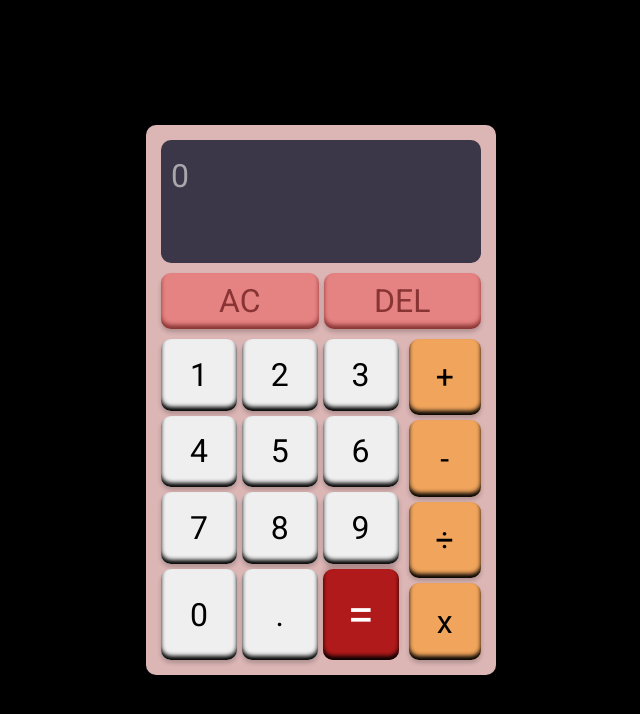
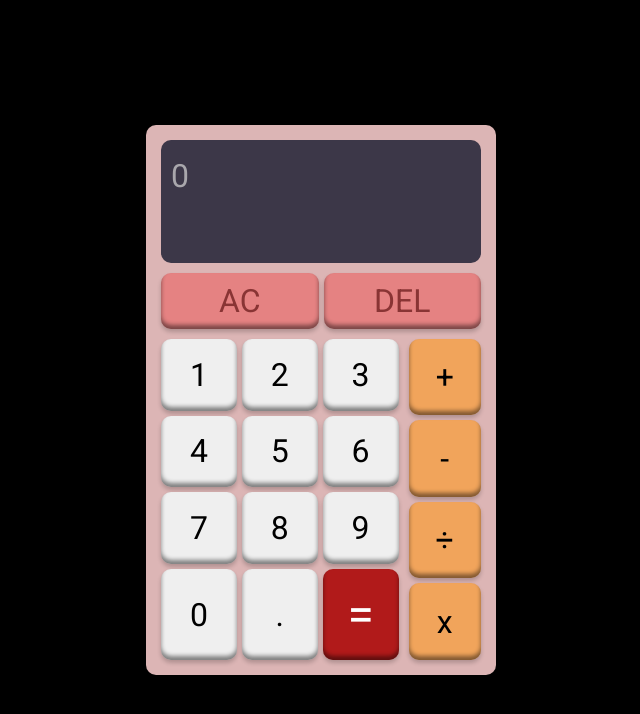
Before and after one commit to flifal/calc, a plain HTML site: page index.html in a window 1280 px wide. Shown: the whole page, without its empty margins (319-959 px from the left). Drawn offline with Linux system fonts and the light colour scheme.

Commit message:
calculator

```diff
--- a/style.css
+++ b/style.css
@@ -81,8 +81,7 @@ body {
     background-color: rgb(177, 26, 26);
     color: white;
     font-size: 3rem;
-    box-shadow: rgb(6, 0, 0) 0px -4px 4px inset,
-        0px -4px 4px rgba(82, 35, 35, 0.2);
+
 }
 
 .numbers {
@@ -110,7 +109,7 @@ button {
     font-size: 2rem;
     font-weight: 300;
     border-radius: 10px;
-    box-shadow: 0px -4px 4px inset, 0px 3px 4px rgba(0, 0, 0, 0.2);
+    box-shadow:rgba(0, 0, 0, 0.466) 0px -4px 4px inset, 0px 3px 4px rgba(0, 0, 0, 0.2);
     border: none;
     transition-duration: 0.3s;
 }
```
